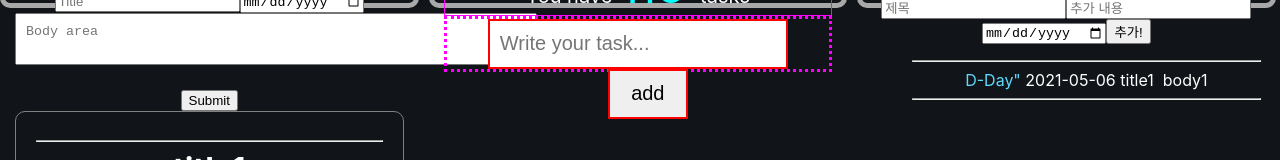
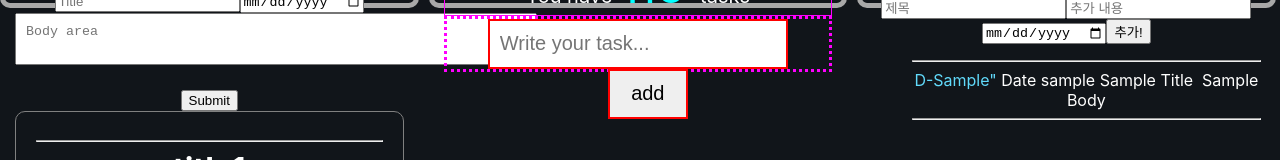
Before and after one commit to FarmBera/react_class_project, a React (Create React App) app: page / in a window 1280 px wide. Shown: the part 603-763 px from the top of the page. Built offline with nearby package versions, Linux system fonts and the light colour scheme.

Commit message:
todo css

```diff
--- a/src/components/dday.js
+++ b/src/components/dday.js
@@ -31,23 +31,10 @@ function Inputs(props) {
             return;
           }
         }}>
-        {/* <input id="inputTitle" type="text" placeholder="제목" value="test" />
-        <input
-          id="inputBody"
-          type="text"
-          placeholder="추가 내용"
-          value="12345678"
-        />
-        <input id="inputDate" type="date" value="2023-05-06" />
-        <input id="inputSubmit" type="submit" value="추가!" /> */}
-
         <input id="inputTitle" type="text" placeholder="제목" />
         <input id="inputBody" type="text" placeholder="추가 내용" />
         <input id="inputDate" type="date" />
         <input id="inputSubmit" type="submit" value="추가!" />
-        {/* <button type="button" id="date" onClick={event => {
-            console.log('Clicked!');
-          }}>ADD Item</button> */}
       </form>
     </div>
   );
@@ -96,10 +83,10 @@ export default function Dday(props) {
   const [topics, setTopics] = useState([
     {
       id: 0,
-      date_current: '2021-05-06',
-      date_finish: 'Day"',
-      title: 'title1',
-      body: 'body1',
+      date_current: 'Date sample',
+      date_finish: 'Sample"',
+      title: 'Sample Title',
+      body: 'Sample Body',
     },
   ]);
 
@@ -191,9 +178,6 @@ export default function Dday(props) {
       {contextControl}
       <Nav
         topics={topics}
-        onClickInfo={() => {
-          console.log('asdfasdfa');
-        }}
         onChangeMode={_id => {
           setMode('read');
           setId(_id);
--- a/src/components/todo_new.js
+++ b/src/components/todo_new.js
@@ -70,8 +70,7 @@ export default function TodoNew() {
           <div className="container">
             <button className="delBtn" onClick={() => DeleteContent(task)}>
               완료!
-            </button>{' '}
-            &nbsp;
+            </button>
             <span className="item body-innertext">{task.title}</span>
           </div>
         </React.Fragment>
--- a/src/css/todo.css
+++ b/src/css/todo.css
@@ -55,10 +55,10 @@ body {
   max-width: 500px;
   height: 100px;
   display: grid;
-  grid-template-columns: 1fr 3fr;
-  grid-column-gap: 0px;
-  grid-row-gap: 0px;
+  grid-template-columns: 1fr 2fr;
+  grid-template-rows: repeat(2, 1fr);
 }
+
 .delBtn {
   margin: 20px;
   width: auto;
@@ -67,4 +67,5 @@ body {
 
 .innertext {
   text-align: left;
+  justify-content: left;
 }
```
